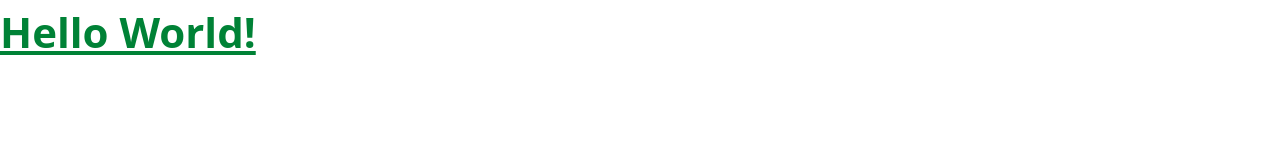
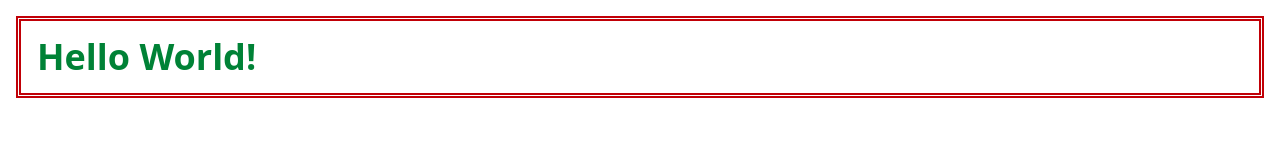
Before and after one commit to githubscientist/fsdcweeb59, a plain HTML site: page index.html in a window 1280 px wide. Drawn offline with nearby package versions, Linux system fonts and the light colour scheme.

Commit message:
text sizing, text color, border, margin, padding

```diff
--- a/index.html
+++ b/index.html
@@ -9,7 +9,7 @@
     </head>
 
     <body>
-        <h1 class="text-[42px] text-green-700 font-bold underline">Hello World!</h1>
+        <h1 class="text-4xl font-bold text-green-700 border-5 border-double border-red-700 p-4 m-4">Hello World!</h1>
     </body>
 
 </html>
```
